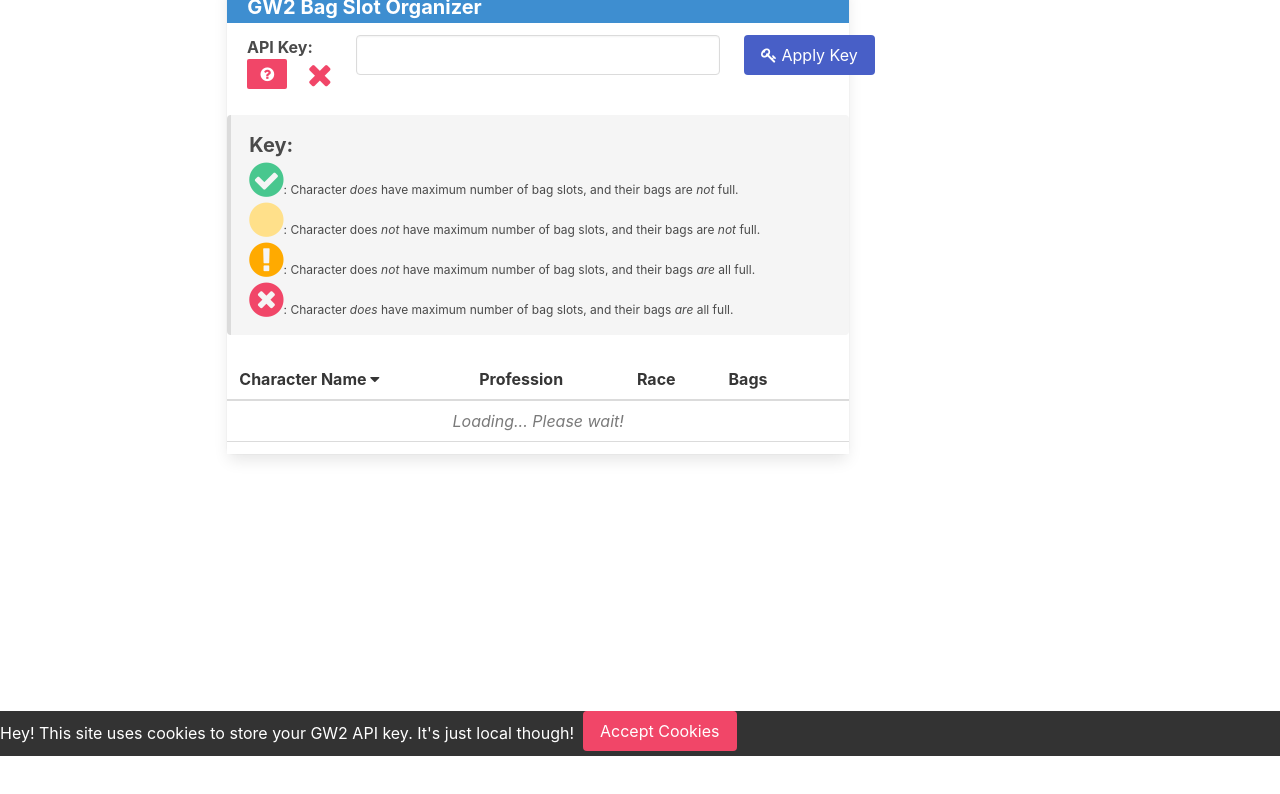
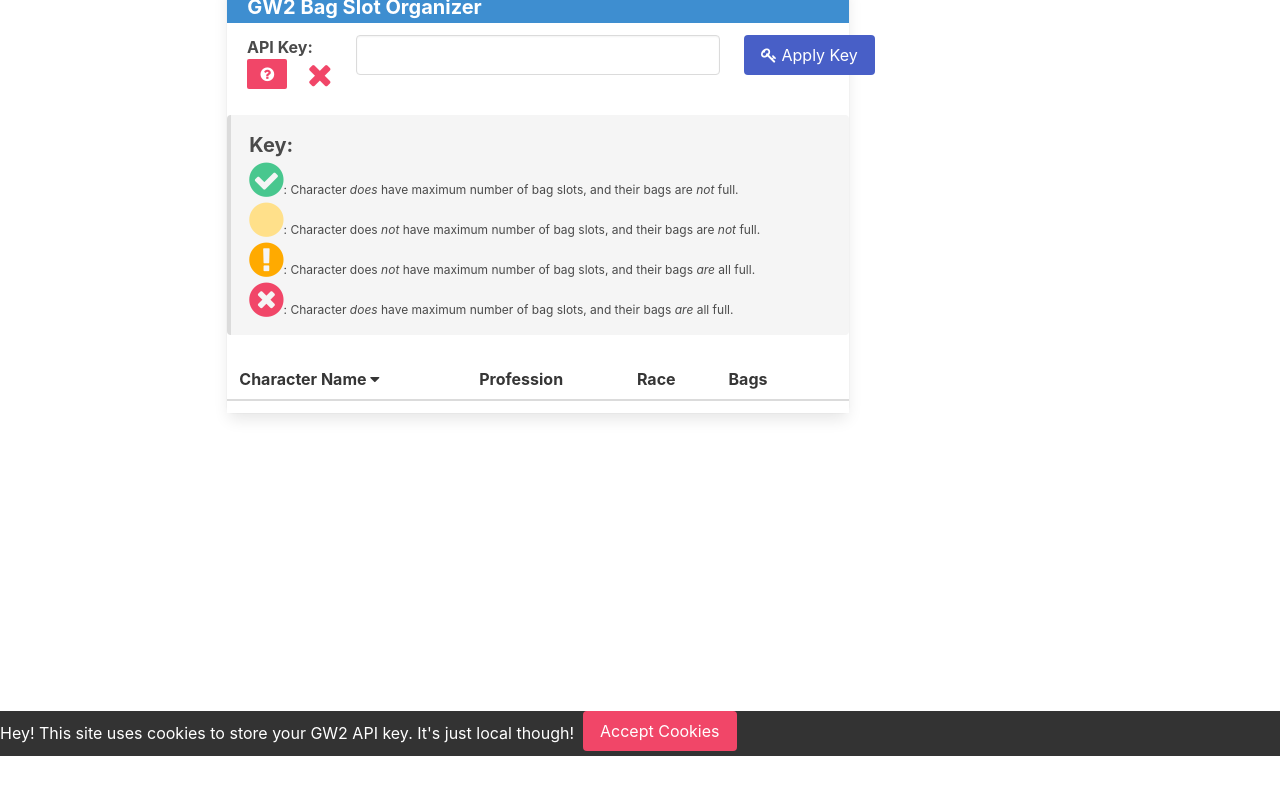
Before and after one commit to Newms34/gw2o, a website: page index.html in a window 1280 px wide. Shown: the part 44-838 px from the top of the page. Drawn offline with nearby package versions, Linux system fonts and the light colour scheme.

Commit message:
should now not warn you of invalid key if no key supplied

```diff
--- a/index.html
+++ b/index.html
@@ -84,7 +84,7 @@
                                         </tr>
                                     </thead>
                                     <tbody>
-                                        <tr v-show='!loaded'>
+                                        <tr v-show='!loaded && keyOkay'>
                                             <td colspan='5' class='is-italic has-text-grey has-text-centered'>Loading... Please wait!</td>
                                         </tr>
                                         <tr v-show='!chars.length && loaded'>
```
